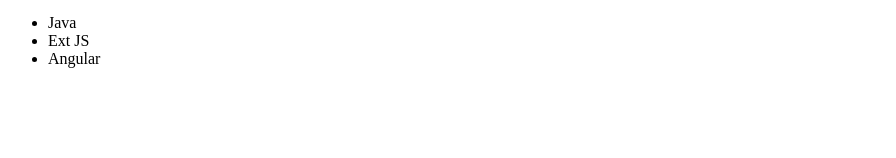
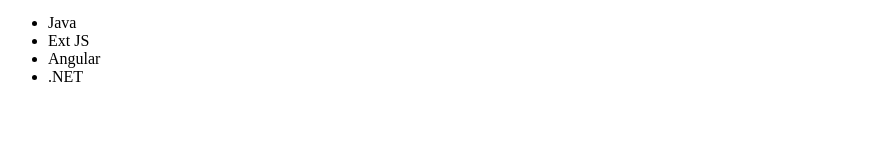
Before and after one commit to victorsuc/primeiro-projeto, an Angular app: page / in a window 1280 px wide. Shown: the part 134-292 px from the top of the page, without its empty margins (0-896 px from the left). Built offline with nearby package versions, Linux system fonts and the light colour scheme.

Commit message:
Migrando obtenção de dados de lista de cursos para o service e injetando o mesmo dentro da classe de cursos component

```diff
--- a/src/app/cursos/cursos.component.ts
+++ b/src/app/cursos/cursos.component.ts
@@ -1,3 +1,4 @@
+import { CursosService } from './cursos.service';
 import { Component, OnInit } from '@angular/core';
 
 @Component({
@@ -8,10 +9,14 @@
 export class CursosComponent implements OnInit {
 
   nomePortal: string;
-  cursos: string[] = ['Java','Ext JS', 'Angular'];
+  cursos: string[];
 
-  constructor() {
+  constructor(private cursosService: CursosService) {
     this.nomePortal = 'http://loiane.training';
+
+    //var servico = new CursosService();
+
+    this.cursos = this.cursosService.getCursos();
   }
 
   ngOnInit() {
--- a/src/app/cursos/cursos.module.ts
+++ b/src/app/cursos/cursos.module.ts
@@ -1,3 +1,4 @@
+import { CursosService } from './cursos.service';
 import { NgModule } from '@angular/core';
 import { CommonModule } from '@angular/common';
 import { CursosComponent } from './cursos.component';
@@ -12,6 +13,9 @@
   ],
   exports: [
     CursosComponent
+  ],
+  providers: [
+    CursosService
   ]
 })
 export class CursosModule { }
--- /dev/null
+++ b/src/app/cursos/cursos.service.ts
@@ -0,0 +1,13 @@
+import { Injectable } from '@angular/core';
+
+@Injectable({
+  providedIn: 'root'
+})
+export class CursosService {
+
+  constructor() { }
+
+  getCursos(){
+    return ['Java','Ext JS', 'Angular', '.NET'];
+  }
+}
```
Also changed, not shown: 1 other file (tests, documents, lock files or other folders).
